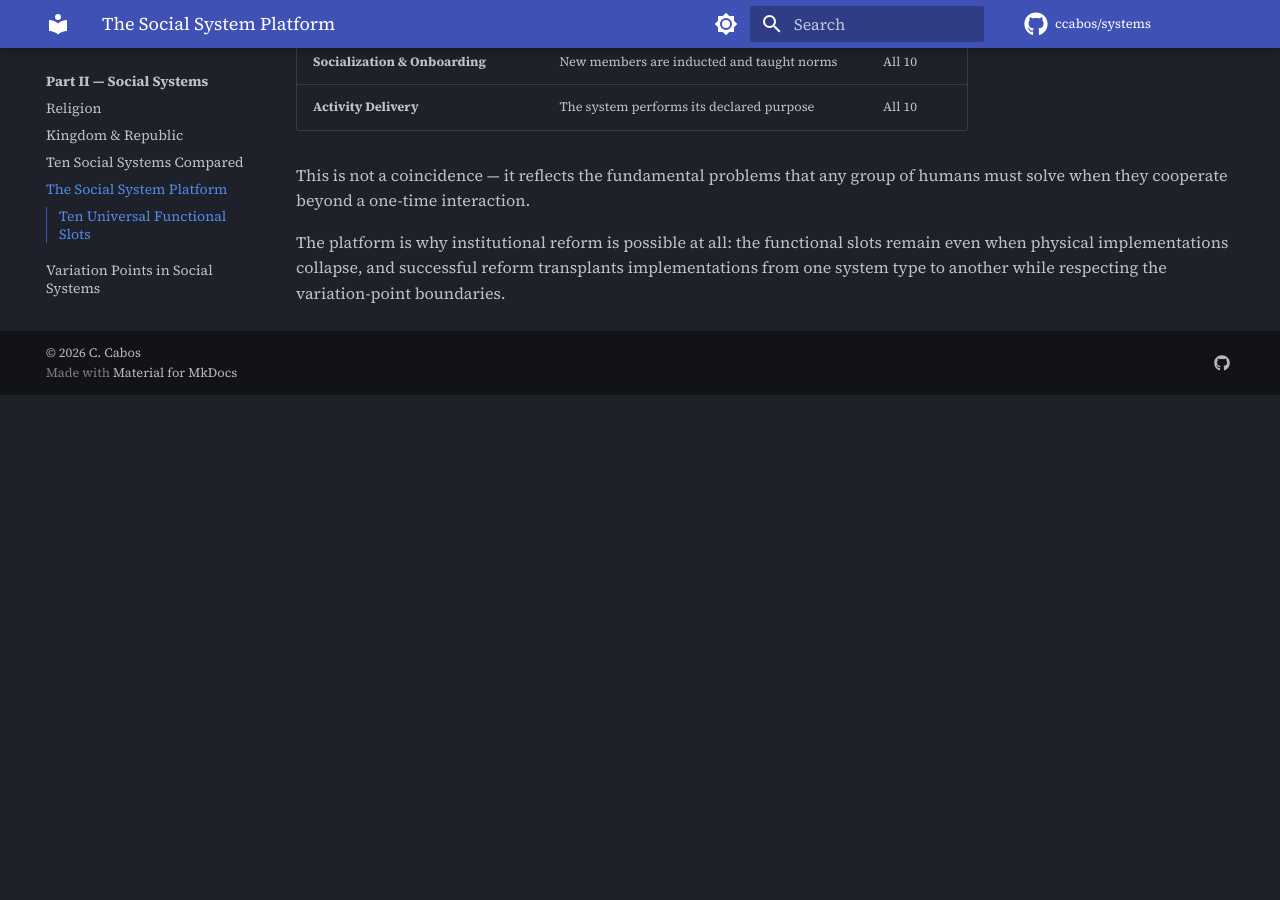
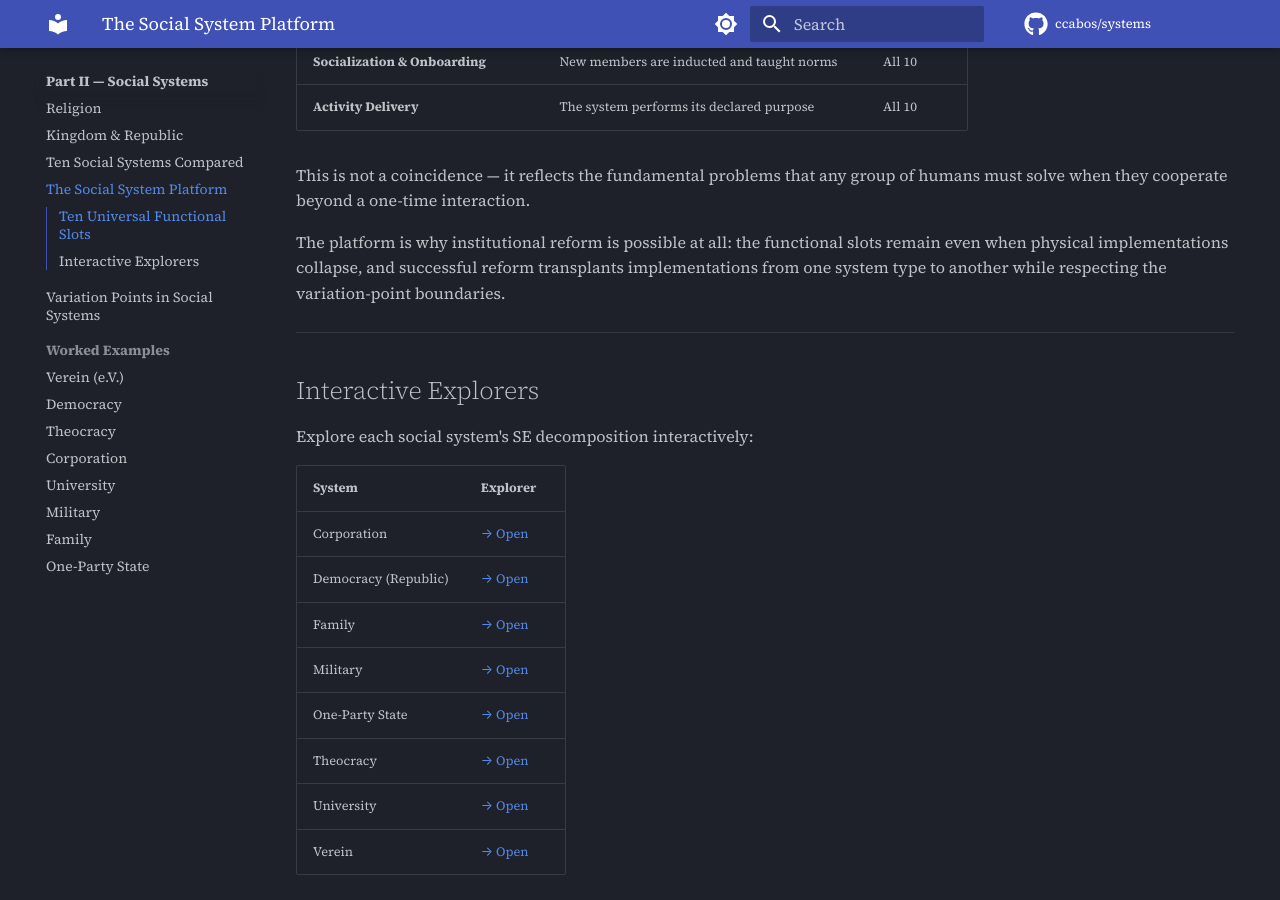
Before and after one commit to ccabos/systems, an MkDocs documentation site: the page built from docs/part2/platform.md, in a window 1280 px wide and 900 px high, scrolled down 716 px. Built offline with MkDocs 1.6.1 and Material for MkDocs 9.7.7, drawn with Linux system fonts in a browser that asks for light colours; comment, search, counter and statistics services are not loaded; before the commit the page ends 1111 px from its top, so only the background shows below that.

Commit message:
Add interactive explorer links to Part 2 book chapters
Link each social system's section in ten-systems.md to its corresponding
interactive HTML explorer. Also add a cross-reference in religion.md to
the theocracy explorer, a button in kingdom-republic.md to the republic
explorer, and a full explorer index table in platform.md.

```diff
--- a/docs/part2/platform.md
+++ b/docs/part2/platform.md
@@ -5,7 +5,7 @@
 When we align all ten social system decompositions, every system — from kingdom to family, from military to Verein — fills the same set of functional slots:
 
 | Functional Slot | Description | Present In |
-|-----------------|-------------|-----------|
+|-----------------|-------------|----------|
 | **Authority & Decision-Making** | Some mechanism determines who decides what | All 10 |
 | **Membership & Belonging** | Criteria define who is in and who is out | All 10 |
 | **Resource Acquisition & Allocation** | The system obtains and distributes resources | All 10 |
@@ -20,3 +20,20 @@ When we align all ten social system decompositions, every system — from kingdo
 This is not a coincidence — it reflects the fundamental problems that any group of humans must solve when they cooperate beyond a one-time interaction.
 
 The platform is why institutional reform is possible at all: the functional slots remain even when physical implementations collapse, and successful reform transplants implementations from one system type to another while respecting the variation-point boundaries.
+
+---
+
+## Interactive Explorers
+
+Explore each social system's SE decomposition interactively:
+
+| System | Explorer |
+|--------|----------|
+| Corporation | [→ Open](../interactive/corporation.html) |
+| Democracy (Republic) | [→ Open](../interactive/democracy.html) |
+| Family | [→ Open](../interactive/family.html) |
+| Military | [→ Open](../interactive/military.html) |
+| One-Party State | [→ Open](../interactive/one-party-state.html) |
+| Theocracy | [→ Open](../interactive/theocracy.html) |
+| University | [→ Open](../interactive/university.html) |
+| Verein | [→ Open](../interactive/verein.html) |
```
Also changed, not shown: docs/part2/kingdom-republic.md (+3 -1 lines), docs/part2/religion.md (+6 -0 lines).
